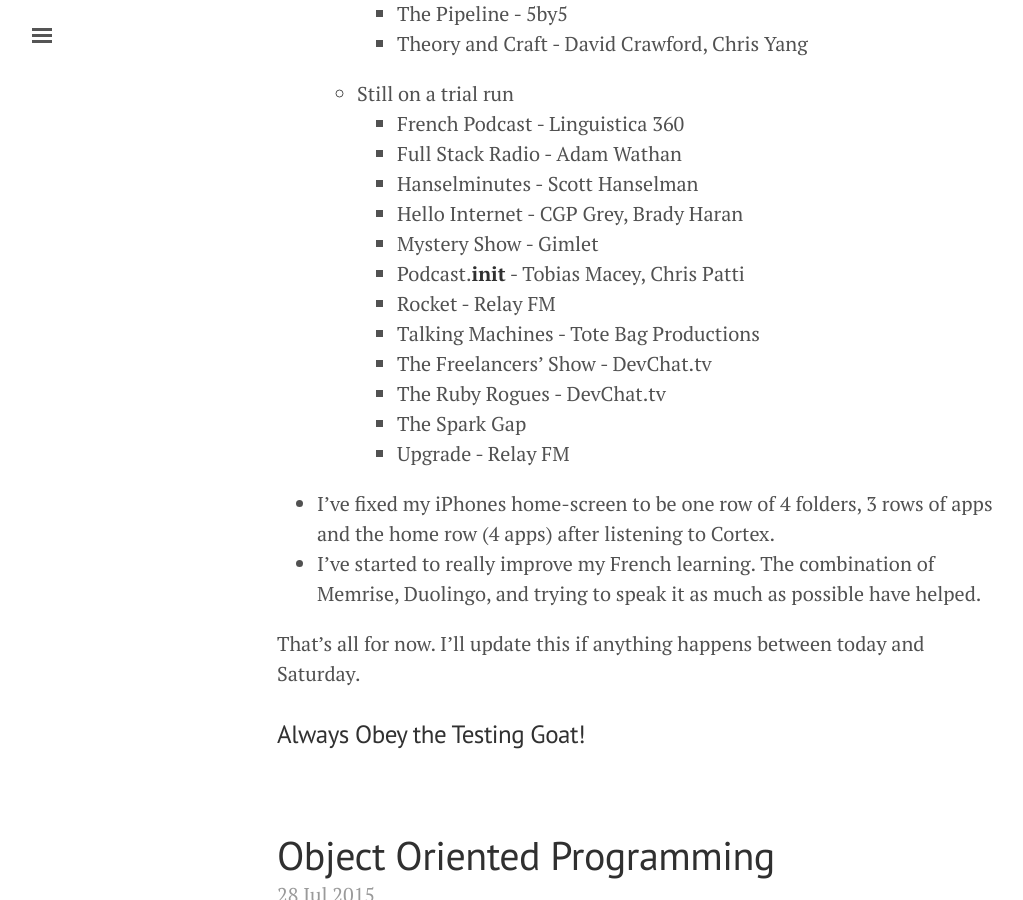
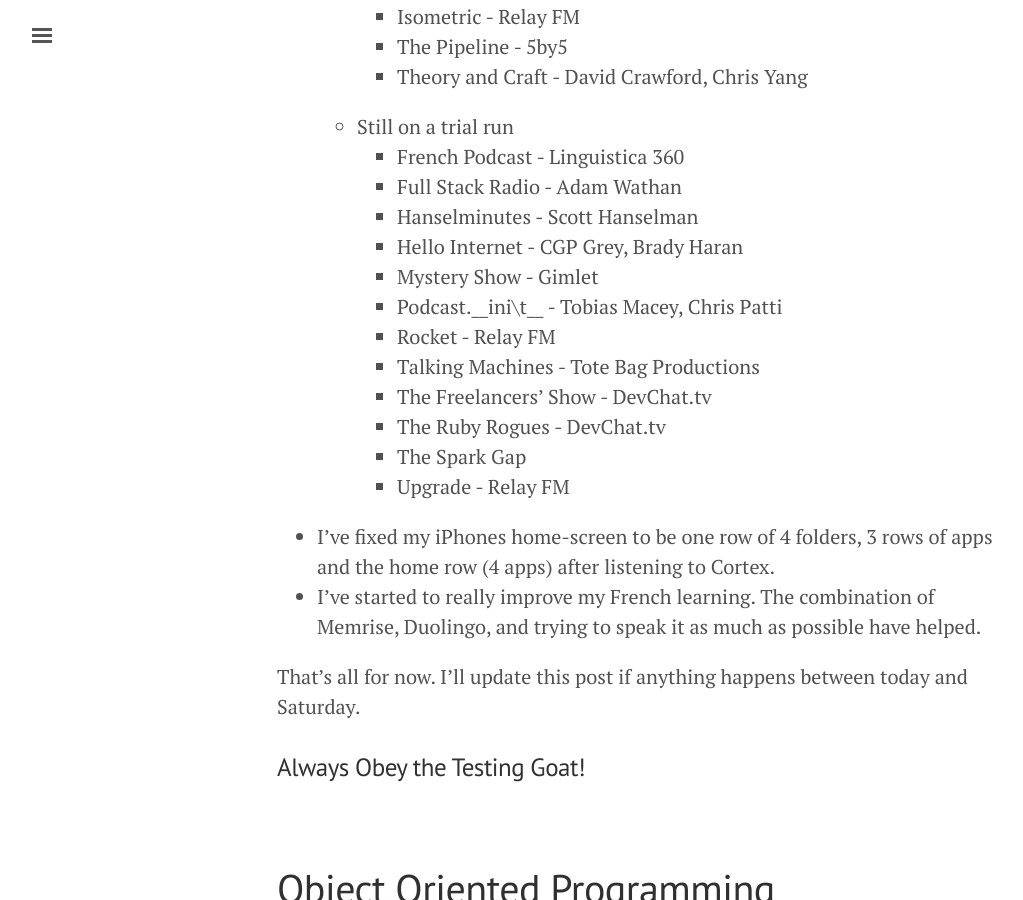
Before and after one commit to kylegalloway/old-kylegalloway.github.io, a Jekyll site: the page built from index.html, in a window 1280 px wide and 900 px high, scrolled down 1450 px. Shown: the whole window, without its empty margins (3-1026 px from the left). Built offline with Jekyll 4.4.1, drawn with Linux system fonts in a browser that asks for light colours; the list of posts is cut into pages by our own code.

Commit message:
Fixes some small problems in weekly post.

```diff
--- a/_posts/2015-07-30-weekly-update.md
+++ b/_posts/2015-07-30-weekly-update.md
@@ -2,14 +2,14 @@
 
 Phew! I've been writing a huge amount of python this week.
 
-#### Some things I've done (Python)
+### Some things I've done (Python)
 * Worked through the first 6 chapters of [The Goat Book](http://chimera.labs.oreilly.com/books/1234000000754/index.html)
 * Worked on my Simple Rating System. (Hopefully I can turn it into a web app soon)
 * Looked through and thoroughly learned the ins and outs of the [Python Thursday Adventure Game](https://github.com/code-newbies/python-thursday-adventure)
 * Researched differences in Flask and Django. I like Flask but that's because I'm partial to minimal setups and micro-frameworks.
 * Found tons of books and resources on OOP, TDD, Algorithms, Good Practices, and a variety of other things in Python.
 
-#### Other Highlights
+### Other Highlights
 * After talking to kjaymiller about my private repositories, I decided to open up my Dev repository.
 * In opening that repository, I wanted to split out each subdirectory into it's own repository with all of it's own history.
 * This was easier said than done, but I found a great bit of information on [this Stack Overflow question](http://stackoverflow.com/questions/359424/detach-subdirectory-into-separate-git-repository/17864475#17864475)
@@ -33,7 +33,7 @@
         * Hanselminutes - Scott Hanselman
         * Hello Internet - CGP Grey, Brady Haran
         * Mystery Show - Gimlet
-        * Podcast.__init__ - Tobias Macey, Chris Patti
+        * Podcast.\__ini\t__ - Tobias Macey, Chris Patti
         * Rocket - Relay FM
         * Talking Machines - Tote Bag Productions
         * The Freelancers' Show - DevChat.tv
@@ -45,6 +45,6 @@
 * I've started to really improve my French learning. The combination of Memrise, Duolingo, and trying to speak it as much as possible have helped.
 
 
-That's all for now. I'll update this if anything happens between today and Saturday.
+That's all for now. I'll update this post if anything happens between today and Saturday.
 
 ### Always Obey the Testing Goat!
```
